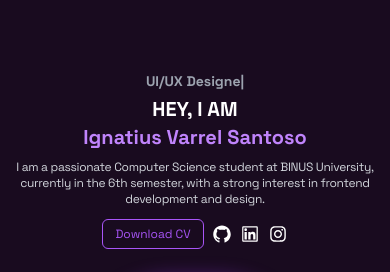
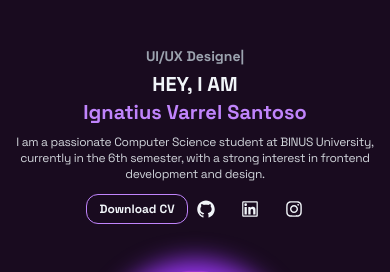
Before and after one commit to Sants27/Portfolio, a React (Vite) app: page / in a window 390 px wide. Shown: the part 151-423 px from the top of the page. Built offline with nearby package versions, Linux system fonts and the light colour scheme.

Commit message:
feat: Update Hero section with CV download, profile image path, social links, and responsive adjustments

```diff
--- a/src/components/Hero.jsx
+++ b/src/components/Hero.jsx
@@ -1,6 +1,7 @@
-import profilepic from "../assets/profpic.png";
+import profilepic from "../assets/profile/profpic.png";
 import { TypeAnimation } from "react-type-animation";
 import ShinyEffect from "./ShinyEffect";
+import myCV from "../assets/CV/Ignatius_Varrel_Santoso_CV.pdf";
 import {
   AiOutlineGithub,
   AiOutlineInstagram,
@@ -16,25 +17,24 @@ import {
 import { motion } from "framer-motion";
 
 const Hero = () => {
+
+    const github = "https://github.com/Sants27";
+    const linkedin = "https://www.linkedin.com/in/ignatius-varrel-santoso/";
+    const instagram = "https://www.instagram.com/varrel27_/";
+
     // Definisikan variabel hover untuk button
     const buttonHover = {
-    scale: 1.1,
-    backgroundColor: "#a855f7",
-    color: "white",
-    transition: {
-      duration: 0.2,
-      ease: "easeInOut"
-    }
+        scale: 1.05,
+        boxShadow: "0px 0px 8px rgba(0, 0, 0, 0.3)",
+        color: "#fff",
+        borderColor: "#fff",
+        backgroundColor: "#C084FC",
     };
 
     // Definisikan variabel hover untuk icon
     const iconHover = {
         scale: 1.2,
-    color: "#a855f7",
-    transition: {
-      duration: 0.2,
-      ease: "easeInOut"
-    }
+        color: "#C084FC",
     };
 
     return (
@@ -69,7 +69,7 @@ const Hero = () => {
                         </motion.h1>
 
                         <motion.h1
-                        className="text-xl xs:text-2xl sm:text-3xl md:text-4xl lg:text-5xl font-bold text-white"
+                            className="text-xl xs:text-2xl sm:text-3xl md:text-4xl lg:text-5xl font-bold text-slate-100"
                             initial={{ opacity: 0 }}
                             animate={{ opacity: 1 }}
                             transition={{ duration: 0.5, delay: 0.4 }}
@@ -101,36 +101,41 @@ const Hero = () => {
                             animate={{ opacity: 1, y: 0 }}
                             transition={{ duration: 0.5, delay: 1 }}
                         >
-                        <motion.button
-                            initial={{ backgroundColor: "transparent", color: "#a855f7", borderColor: "#a855f7" }}
+                            <motion.a
+                                href={myCV}
+                                download="Ignatius_Varrel_Santoso_CV.pdf"
+                                initial={{ backgroundColor: "transparent", color: "#f1f5f9", borderColor: "#C084FC" }}
                                 whileHover={buttonHover}
-                            className="lg:text-base px-3 sm:px-4 py-1.5 sm:py-2 border rounded-md text-xs xs:text-sm"
+                                className="z-10 cursor-pointer font-bold text-slate-100 md:w-auto px-3 sm:px-4 py-1.5 sm:py-2 border border-purple-400 rounded-xl lg:text-base text-xs xs:text-sm"
                                 >
                                 Download CV
-                        </motion.button>
+                            </motion.a>
 
 
-                        <div className="flex gap-2 xs:gap-3 md:gap-4 items-center">
+                            <div className="flex flex-row items-center gap-6 xs:gap-3 md:gap-4 text-4xl md:text-6xl text-slate-100 z-20">
                                 <motion.a
-                                href="#"
-                                initial={{ color: "#ffffff" }}
+                                    href={github}
                                     whileHover={iconHover}
+                                    target="_blank"
+                                    rel="noopener noreferrer"
                                 >
-                                <AiOutlineGithub className="w-5 h-5 sm:w-6 sm:h-6 md:w-7 md:h-7 lg:w-9 lg:h-9" />
+                                    <AiOutlineGithub className="w-5 h-5 sm:w-6 sm:h-6 md:w-8 md:h-8 lg:w-10 lg:h-10" />
                                 </motion.a>
                                 <motion.a
-                                href="#"
-                                initial={{ color: "#ffffff" }}
+                                    href={linkedin}
                                     whileHover={iconHover}
+                                    target="_blank"
+                                    rel="noopener noreferrer"
                                 >
-                                <AiOutlineLinkedin className="w-5 h-5 sm:w-6 sm:h-6 md:w-7 md:h-7 lg:w-9 lg:h-9" />
+                                    <AiOutlineLinkedin className="w-5 h-5 sm:w-6 sm:h-6 md:w-8 md:h-8 lg:w-10 lg:h-10" />
                                 </motion.a>
                                 <motion.a
-                                href="#"
-                                initial={{ color: "#ffffff" }}
+                                    href={instagram}
                                     whileHover={iconHover}
+                                    target="_blank"
+                                    rel="noopener noreferrer"
                                 >
-                                <AiOutlineInstagram className="w-5 h-5 sm:w-6 sm:h-6 md:w-7 md:h-7 lg:w-9 lg:h-9" />
+                                    <AiOutlineInstagram className="w-5 h-5 sm:w-6 sm:h-6 md:w-8 md:h-8 lg:w-10 lg:h-10" />
                                 </motion.a>
                             </div>
                         </motion.div>
```
Lines whose indentation alone changed are shown as unchanged.
